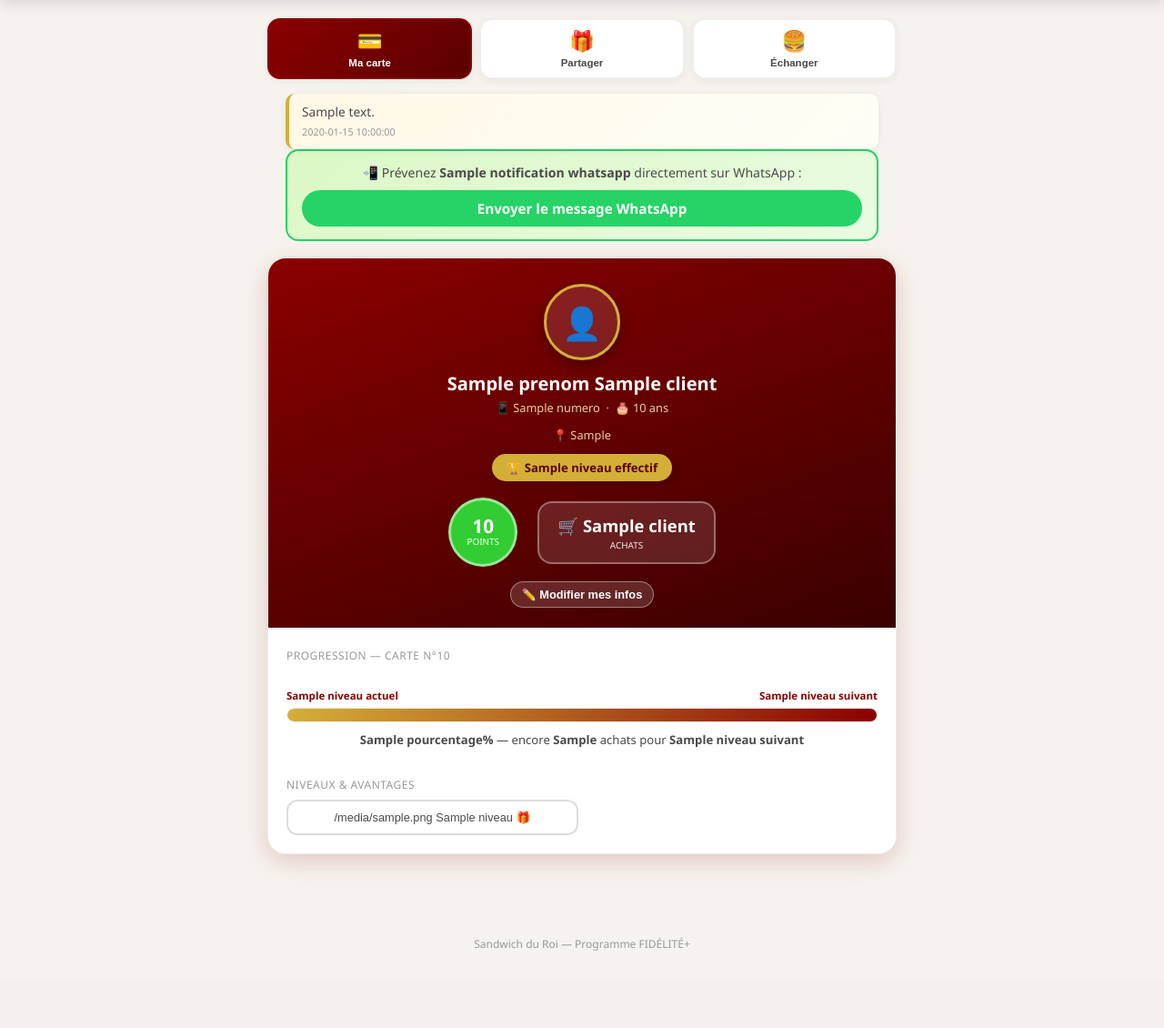
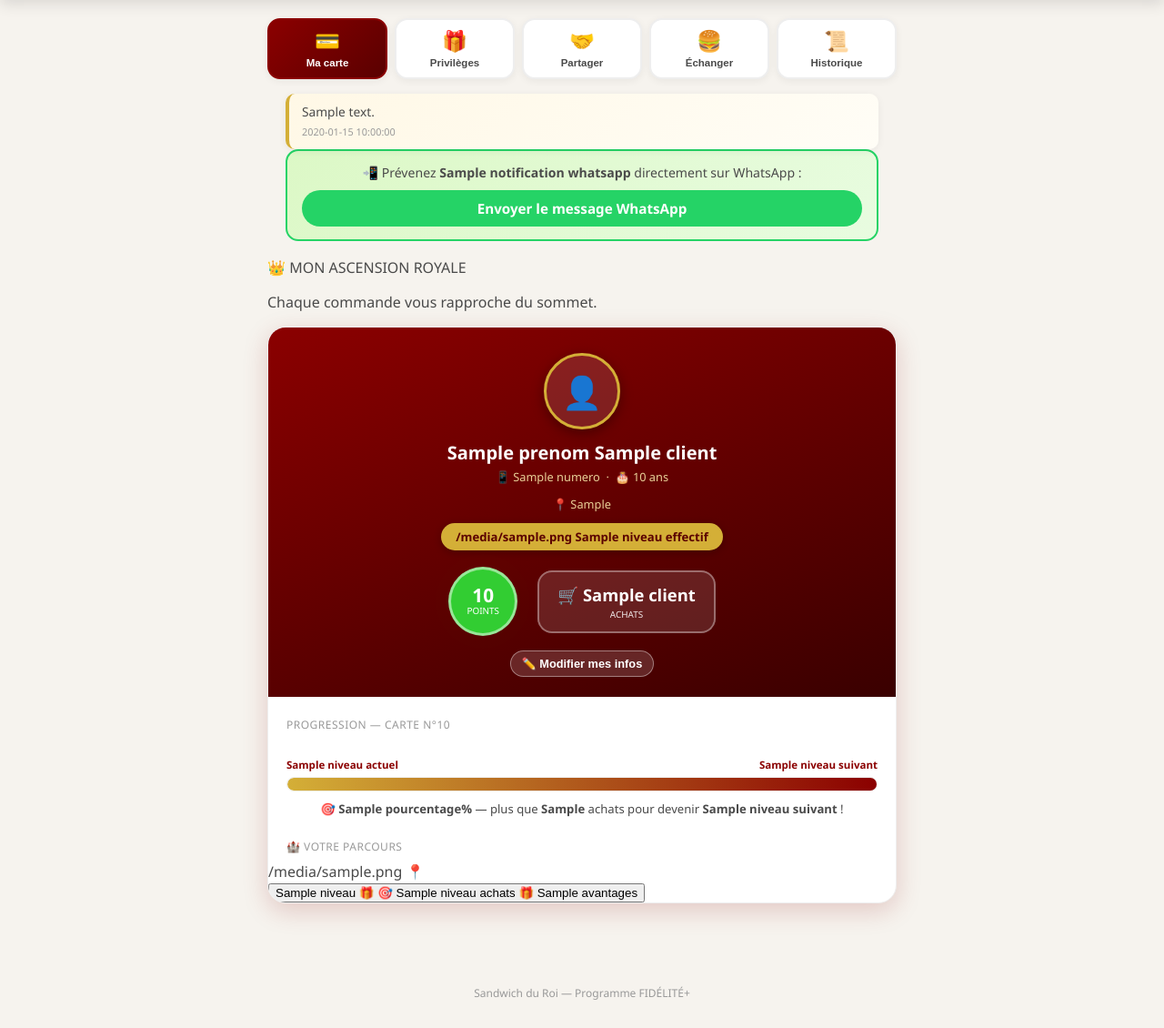
Before and after one commit to Renauddks/FIDELITE-, a Flask app: template templates/carte_client.html in a window 1280 px wide. Shown: the part 79-1209 px from the top of the page at 91% size. Before the commit the page ends 1124 px from the top, so only its background shows below. Run offline with Flask 3, Linux system fonts and the light colour scheme; the template is opened without the code that fills it: most values are stand-ins (such as "Sample title", 1, 10 or a date in 2020).

Commit message:
Add files via upload

```diff
--- a/templates/carte_client.html
+++ b/templates/carte_client.html
@@ -1,19 +1,25 @@
 {% extends "_base.html" %}
 {% block titre %}Carte de {{ client.prenom }}{% endblock %}
-{% block og_titre %}🏆 La carte FIDÉLITÉ+ de {{ client.prenom }} {{ client.nom }}{% endblock %}
-{% block og_description %}{{ client.statut_actuel }} · {{ client.nombre_achats }} achat{{ 's' if client.nombre_achats != 1 else '' }} · Sandwich du Roi{% endblock %}
+{% block og_titre %}👑 L'ascension royale de {{ client.prenom }} {{ client.nom }}{% endblock %}
+{% block og_description %}{{ niveau_effectif.nom_niveau if niveau_effectif else client.statut_actuel }} · {{ client.nombre_achats }} achat{{ 's' if client.nombre_achats != 1 else '' }} · Sandwich du Roi{% endblock %}
 {% block contenu %}
 
-<!-- Navigation par icônes : Ma carte / Partager / Échanger -->
+<!-- Navigation par icônes -->
 <div class="nav-icones">
     <button type="button" class="icone-nav icone-active" data-vue="carte" onclick="changerVue('carte')">
         <span class="icone-emoji">💳</span><span>Ma carte</span>
     </button>
+    <button type="button" class="icone-nav" data-vue="privileges" onclick="changerVue('privileges')">
+        <span class="icone-emoji">🎁</span><span>Privilèges</span>
+    </button>
     <button type="button" class="icone-nav" data-vue="partage" onclick="changerVue('partage')">
-        <span class="icone-emoji">🎁</span><span>Partager</span>
+        <span class="icone-emoji">🤝</span><span>Partager</span>
     </button>
     <button type="button" class="icone-nav" data-vue="echange" onclick="changerVue('echange')">
         <span class="icone-emoji">🍔</span><span>Échanger</span>
+    </button>
+    <button type="button" class="icone-nav" data-vue="historique" onclick="changerVue('historique')">
+        <span class="icone-emoji">📜</span><span>Historique</span>
     </button>
 </div>
 
@@ -37,6 +43,12 @@
 
 <!-- VUE : MA CARTE -->
 <div id="vue-carte" class="vue-section">
+
+    <div class="entete-royal">
+        <p class="eyebrow-royal">👑 MON ASCENSION ROYALE</p>
+        <p class="tagline-royal">Chaque commande vous rapproche du sommet.</p>
+    </div>
+
     <div class="carte-fidelite">
 
         <div class="carte-fidelite-hero">
@@ -50,12 +62,12 @@
             <p class="hero-nom">{{ client.prenom }} {{ client.nom }}</p>
             <p class="hero-contact">📱 {{ client.numero or 'Non renseigné' }} &nbsp;·&nbsp; 🎂 {{ client.age or '—' }} ans</p>
             {% if client.lieu_livraison %}<p class="hero-contact">📍 {{ client.lieu_livraison }}</p>{% endif %}
-            <span class="hero-statut">🏆 {{ niveau_effectif.nom_niveau if niveau_effectif else client.statut_actuel }}</span>
+            <span class="hero-statut">{{ (niveau_effectif.icone if niveau_effectif else '👑') }} {{ niveau_effectif.nom_niveau if niveau_effectif else client.statut_actuel }}</span>
 
             {% if statut_degrade %}
             <p class="alerte-degradation">
                 ⏳ Statut réduit pour inactivité ({{ jours_inactivite }} jours sans achat).
-                Un nouvel achat vous ramène immédiatement à votre niveau <strong>{{ niveau_acquis.nom_niveau }}</strong> !
+                Un nouvel achat vous ramène immédiatement à votre rang de <strong>{{ niveau_acquis.nom_niveau }}</strong> !
             </p>
             {% endif %}
 
@@ -90,42 +102,93 @@
 
             <div class="bloc-barre-progression">
                 <div class="barre-progression-info">
-                    <span>{{ progression.niveau_actuel.nom_niveau if progression.niveau_actuel else 'Nouveau Client' }}</span>
-                    <span>{{ progression.niveau_suivant.nom_niveau if progression.niveau_suivant else 'Niveau max' }}</span>
+                    <span>{{ progression.niveau_actuel.nom_niveau if progression.niveau_actuel else 'Sujet du Royaume' }}</span>
+                    <span>{{ progression.niveau_suivant.nom_niveau if progression.niveau_suivant else 'Rang suprême' }}</span>
                 </div>
                 <div class="barre-progression">
                     <div class="barre-progression-remplissage" style="width: {{ progression.pourcentage }}%;"></div>
                 </div>
                 <p class="barre-progression-message">
                     {% if progression.niveau_suivant %}
-                        <strong>{{ progression.pourcentage }}%</strong> — encore <strong>{{ progression.achats_manquants }}</strong> achat{{ 's' if progression.achats_manquants != 1 else '' }} pour <strong>{{ progression.niveau_suivant.nom_niveau }}</strong>
+                        🎯 <strong>{{ progression.pourcentage }}%</strong> — plus que <strong>{{ progression.achats_manquants }}</strong> achat{{ 's' if progression.achats_manquants != 1 else '' }} pour devenir <strong>{{ progression.niveau_suivant.nom_niveau }}</strong> !
                     {% else %}
-                        🎉 Niveau maximum atteint — merci pour votre fidélité !
+                        🎉 Rang suprême atteint — votre fidélité est votre couronne !
                     {% endif %}
                 </p>
             </div>
         </div>
 
-        <div class="carte-fidelite-niveaux">
-            <p class="titre-section">Niveaux &amp; avantages</p>
-            <div class="liste-badges-niveaux">
+        <div class="carte-fidelite-parcours">
+            <p class="titre-section">🏰 Votre parcours</p>
+            <div class="parcours-royal">
                 {% for niveau in niveaux %}
-                    <button type="button"
-                            class="badge-niveau {% if client.nombre_achats >= niveau.nombre_achats_requis %}badge-niveau-atteint{% endif %}"
-                            style="border-color: {{ niveau.couleur }};"
-                            onclick="ouvrirNiveau('{{ niveau.icone }} {{ niveau.nom_niveau|e }}', '{{ (niveau.avantages or 'Aucun avantage renseigné pour ce niveau.')|e }}')">
-                        {{ niveau.icone }} {{ niveau.nom_niveau }}{% if niveau_max and niveau.id == niveau_max.id %} 🎁{% endif %}
-                    </button>
+                    {% set atteint = client.nombre_achats >= niveau.nombre_achats_requis %}
+                    {% set courant = progression.niveau_actuel and niveau.id == progression.niveau_actuel.id %}
+                    <div class="parcours-etape {% if courant %}parcours-courant{% elif atteint %}parcours-atteint{% else %}parcours-verrouille{% endif %}">
+                        <div class="parcours-marqueur">
+                            <span class="parcours-icone">{{ niveau.icone }}</span>
+                            {% if courant %}<span class="parcours-pastille">📍</span>{% elif atteint %}<span class="parcours-pastille">✅</span>{% else %}<span class="parcours-pastille">🔒</span>{% endif %}
+                        </div>
+                        <button type="button" class="parcours-corps"
+                                onclick="ouvrirNiveau('{{ niveau.icone }} {{ niveau.nom_niveau|e }}', '{{ (niveau.avantages or 'Aucun avantage renseigné pour ce niveau.')|e }}')">
+                            <span class="parcours-nom">{{ niveau.nom_niveau }}{% if niveau_max and niveau.id == niveau_max.id %} 🎁{% endif %}</span>
+                            <span class="parcours-seuil">🎯 {{ niveau.nombre_achats_requis }} achat{{ 's' if niveau.nombre_achats_requis != 1 else '' }}</span>
+                            <span class="parcours-recompense">🎁 {{ niveau.avantages or 'Avantage à venir' }}</span>
+                        </button>
+                    </div>
+                    {% if not loop.last %}<div class="parcours-lien"></div>{% endif %}
                 {% endfor %}
             </div>
         </div>
     </div>
 </div>
 
+<!-- VUE : MES PRIVILÈGES -->
+<div id="vue-privileges" class="vue-section vue-cachee">
+    <div class="carte-privileges">
+        <p class="titre-section">🎁 Mes privilèges</p>
+
+        <p class="sous-titre-privileges">✅ Récompenses débloquées</p>
+        {% if niveaux_debloques %}
+            <div class="liste-privileges">
+                {% for niveau in niveaux_debloques %}
+                <div class="privilege-item privilege-debloque">
+                    <span class="privilege-icone">{{ niveau.icone }}</span>
+                    <div>
+                        <p class="privilege-nom">{{ niveau.nom_niveau }}</p>
+                        <p class="privilege-detail">{{ niveau.avantages or 'Avantage à venir' }}</p>
+                    </div>
+                </div>
+                {% endfor %}
+            </div>
+        {% else %}
+            <p class="texte-verrouille">Votre premier achat débloquera votre première récompense !</p>
+        {% endif %}
+
+        <p class="sous-titre-privileges">🔮 Prochaine récompense</p>
+        {% if niveau_suivant_privilege %}
+            <div class="liste-privileges">
+                <div class="privilege-item privilege-a-venir">
+                    <span class="privilege-icone">{{ niveau_suivant_privilege.icone }}</span>
+                    <div>
+                        <p class="privilege-nom">{{ niveau_suivant_privilege.nom_niveau }}</p>
+                        <p class="privilege-detail">{{ niveau_suivant_privilege.avantages or 'Avantage à venir' }}</p>
+                        <p class="privilege-detail">🎯 Encore {{ progression.achats_manquants }} achat{{ 's' if progression.achats_manquants != 1 else '' }}</p>
+                    </div>
+                </div>
+            </div>
+        {% else %}
+            <p class="texte-verrouille">🏆 Vous avez atteint le rang suprême — il n'y a plus haut !</p>
+        {% endif %}
+
+        <p class="texte-aide">💡 Vos points de fidélité (indépendants de votre rang) s'échangent contre des articles dans l'onglet "🍔 Échanger".</p>
+    </div>
+</div>
+
 <!-- VUE : PARTAGER -->
 <div id="vue-partage" class="vue-section vue-cachee">
     <div class="carte-fidelite-partage {% if not peut_partager %}partage-verrouille{% endif %}">
-        <p class="titre-section">🎁 Partager mes points avec un autre client</p>
+        <p class="titre-section">🤝 Partager mes points avec un autre client</p>
         {% if peut_partager %}
             <form method="POST" action="{{ url_for('partager_points', lien_unique=client.lien_unique) }}" class="formulaire-partage">
                 <label>Numéro du client bénéficiaire</label>
@@ -137,7 +200,7 @@
             </form>
         {% else %}
             <p class="texte-verrouille">
-                🔒 Réservé aux clients du niveau <strong>{{ niveau_max.nom_niveau if niveau_max else '—' }}</strong> (le niveau le plus élevé).
+                🔒 Réservé aux clients du rang <strong>{{ niveau_max.nom_niveau if niveau_max else '—' }}</strong> (le rang le plus élevé).
                 Continuez vos achats pour l'atteindre et débloquer le partage de points !
             </p>
         {% endif %}
@@ -164,6 +227,31 @@
             </form>
         {% else %}
             <p class="texte-verrouille">Aucun article disponible pour le moment.</p>
+        {% endif %}
+    </div>
+</div>
+
+<!-- VUE : MON HISTORIQUE -->
+<div id="vue-historique" class="vue-section vue-cachee">
+    <div class="carte-historique">
+        <p class="titre-section">📜 Mon historique d'achats</p>
+        {% if historique %}
+            <div class="liste-historique">
+                {% for achat in historique %}
+                <div class="historique-item">
+                    <div>
+                        <p class="historique-date">{{ achat.date_achat }}</p>
+                        {% if achat.note %}<p class="historique-note">{{ achat.note }}</p>{% endif %}
+                    </div>
+                    <div class="historique-montants">
+                        <span class="historique-montant">{{ achat.montant }} FCFA</span>
+                        <span class="historique-points">+{{ achat.points_ajoutes }} pts</span>
+                    </div>
+                </div>
+                {% endfor %}
+            </div>
+        {% else %}
+            <p class="texte-verrouille">Aucun achat enregistré pour le moment. Votre parcours commence au prochain passage !</p>
         {% endif %}
     </div>
 </div>
```
